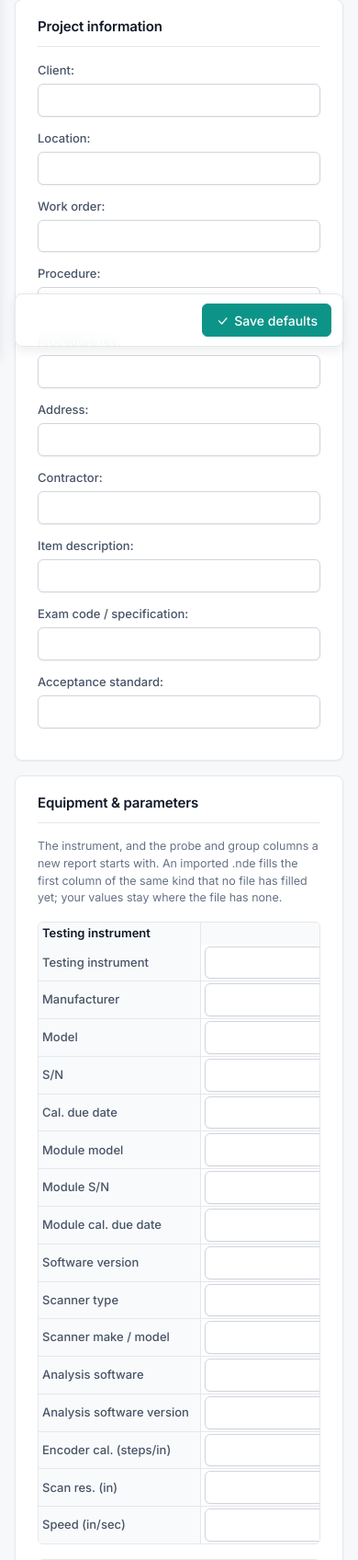
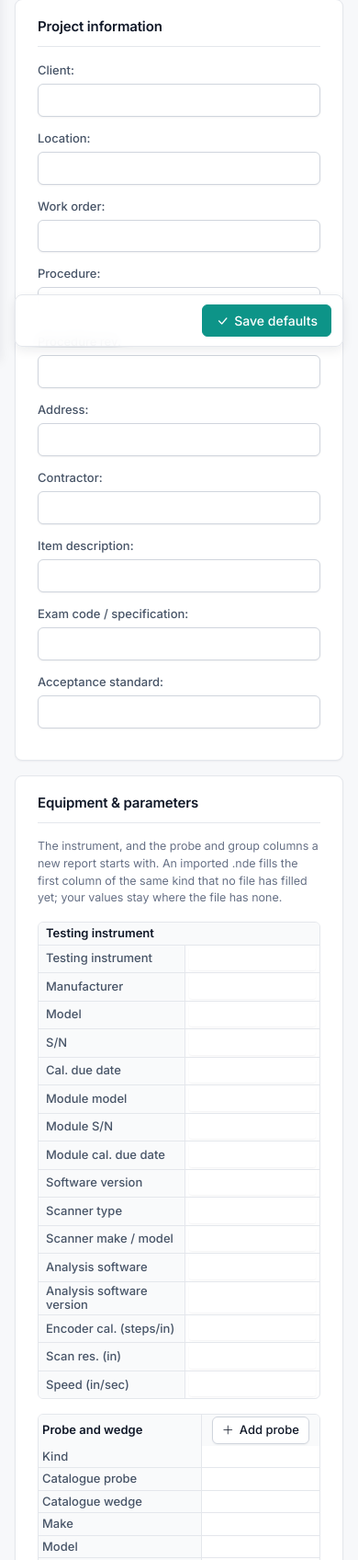
Before and after one commit to LucasJen/PAUT-Workflow-Automation, a Django app: page /library/defaults/new/paut_weld/ in a window 390 px wide. Shown: the part 455-2151 px from the top of the page at 92% size. Run offline with Django 5.2, Linux system fonts and the light colour scheme; data comes from the database, SQL or seed files in the repository; data that the repository does not hold is empty; some libraries are stand-ins or nearby versions.

Commit message:
Weld grid: testing instrument in three columns of label / value cells
The instrument's 16 fields were one tall column; they now flow three
pairs to a row (two on narrower screens, one on a phone), so the
Equipment & parameters section is about a third as tall above the probe
and group grids.

Co-Authored-By: Claude Opus 5.5 <noreply@anthropic.com>

```diff
--- a/reports/static/reports/css/app.css
+++ b/reports/static/reports/css/app.css
@@ -1012,8 +1012,51 @@ textarea.result-cell-input {
 .weld-grid .grid-col-head .form-control-sm { font-weight: 500; }
 .weld-grid .add-col { width: 8rem; min-width: 8rem; text-align: center; }
 .weld-grid .add-col .btn { white-space: nowrap; }
-.weld-grid.instrument-grid { min-width: 0; width: auto; }
-.weld-grid.instrument-grid td { width: 18rem; min-width: 14rem; }
+/* Testing instrument: label / value cells flowing into three columns (two, then one, when narrow) */
+.instrument-head {
+    background: var(--surface-2);
+    border-bottom: 1px solid var(--border);
+    padding: 2px 8px;
+    font-size: 0.8125rem;
+    font-weight: 600;
+}
+.instrument-grid {
+    display: grid;
+    grid-template-columns: repeat(3, minmax(0, 1fr));
+    margin: 0 -1px -1px 0;   /* the last row's and column's borders sit under the wrap's */
+    font-size: 0.8125rem;
+}
+.instrument-cell {
+    display: grid;
+    grid-template-columns: 10rem minmax(0, 1fr);
+    border-right: 1px solid var(--border);
+    border-bottom: 1px solid var(--border);
+}
+.instrument-cell label {
+    display: flex;
+    align-items: center;
+    margin: 0;
+    padding: 2px 8px;
+    background: var(--surface-2);
+    border-right: 1px solid var(--border);
+    color: var(--text-2);
+    font-weight: 500;
+    line-height: 1.2;
+}
+.instrument-cell .form-control {
+    margin: 2px 4px;
+    width: auto;
+    min-height: 0;
+    padding: 0.125rem 0.5rem;
+    font-size: 0.8125rem;
+    border-color: transparent;
+    background-color: transparent;
+    border-radius: 3px;
+}
+.instrument-cell:hover .form-control { border-color: var(--border); }
+.instrument-cell .form-control:focus { border-color: var(--accent); background-color: var(--surface); }
+@media (max-width: 1399.98px) { .instrument-grid { grid-template-columns: repeat(2, minmax(0, 1fr)); } }
+@media (max-width: 767.98px) { .instrument-grid { grid-template-columns: minmax(0, 1fr); } }
 
 @media (max-width: 1199.98px) {
     .editor-layout { grid-template-columns: minmax(0, 1fr); }
--- a/reports/static/reports/js/weld_grid.js
+++ b/reports/static/reports/js/weld_grid.js
@@ -391,7 +391,7 @@
     root.addEventListener('keydown', event => {
         const input = event.target;
         const td = input.closest('td');
-        if (!td || !td.dataset.col && !td.closest('.instrument-grid')) return;
+        if (!td || !td.dataset.col) return;
         const tr = td.parentElement;
 
         if (event.key === 'ArrowRight' && event.ctrlKey && event.shiftKey) {
--- a/reports/templates/reports/editor/_weld_grid.html
+++ b/reports/templates/reports/editor/_weld_grid.html
@@ -12,15 +12,14 @@ Library › Defaults (prefilled columns). Needs `form` (instrument fields), `pro
 <div class="alert alert-danger py-2">{{ probe_formset.non_form_errors }}{{ group_formset.non_form_errors }}</div>
 {% endif %}
 <div class="weld-grids" id="weld-grids" data-max-probes="{{ weld_grid.max_probes }}" data-max-groups="{{ weld_grid.max_groups }}">
+    {# The instrument's fields flow into two or three label / value pairs per row #}
     <div class="weld-grid-wrap">
-        <table class="weld-grid instrument-grid">
-            <thead><tr><th scope="col">Testing instrument</th><th scope="col"></th></tr></thead>
-            <tbody>
+        <div class="instrument-head">Testing instrument</div>
+        <div class="instrument-grid">
             {% for name, label, row in weld_grid.instrument %}
-            <tr><th scope="row"><label for="id_{{ name }}">{{ label }}</label></th><td>{% with field=form|bound:name %}{{ field }}{% endwith %}</td></tr>
+            <div class="instrument-cell"><label for="id_{{ name }}">{{ label }}</label>{% with field=form|bound:name %}{{ field }}{% endwith %}</div>
             {% endfor %}
-            </tbody>
-        </table>
+        </div>
     </div>
 
     <div class="weld-grid-wrap">
```
